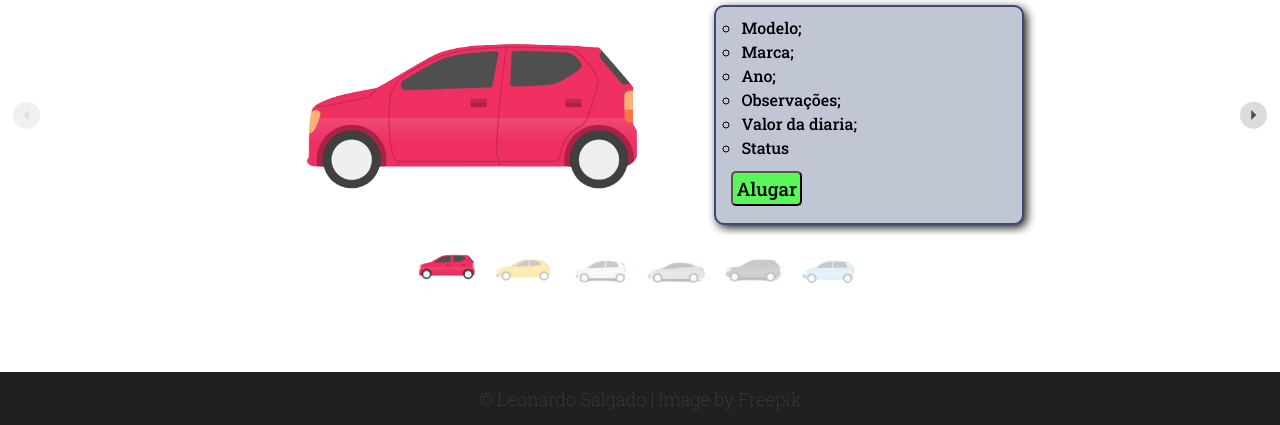
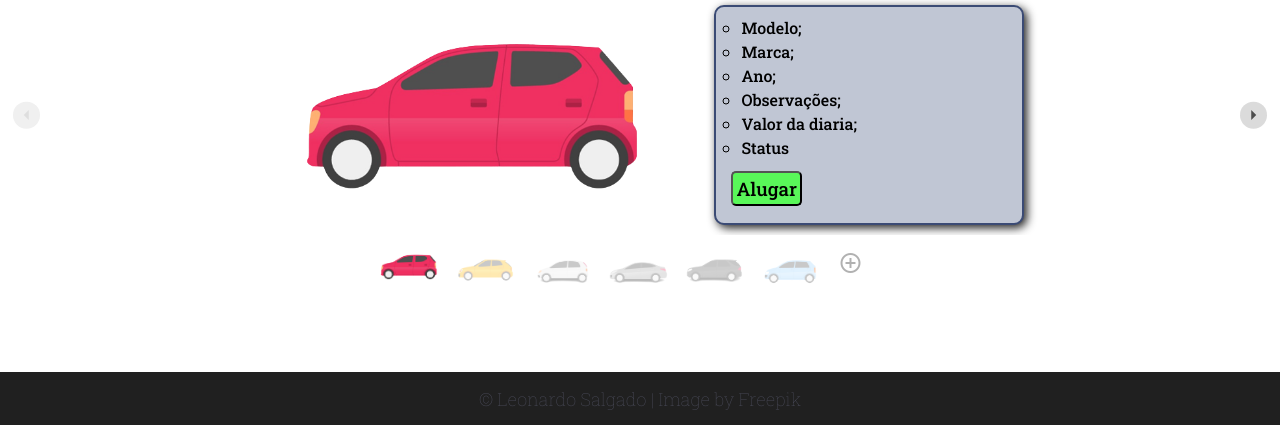
Before and after one commit to Salgado2004/Aluguel_de_Carros, a Flask app: page / in a window 1280 px wide. Shown: the part 375-800 px from the top of the page. Run offline with Flask 2, Linux system fonts and the light colour scheme.

Commit message:
Template add new car

```diff
--- a/static/folhaEstilo.css
+++ b/static/folhaEstilo.css
@@ -179,6 +179,16 @@
   width: 100%;
   height: auto;
 }
+.thumbnails .thumbnail #addCar {
+  width: 50%;
+  height: auto;
+  display: flex;
+  justify-content: center;
+  align-items: center;
+}
+.thumbnails .thumbnail #addCar span {
+  width: 75%;
+}
 .thumbnails .thumbnail.is-active {
   opacity: 1;
   transform: scale(1.1);
--- a/static/folhaEstilo.scss
+++ b/static/folhaEstilo.scss
@@ -211,6 +211,17 @@
             width: 100%;
             height: auto;
         }
+        #addCar{
+            width: 50%;
+            height: auto;
+            display: flex;
+            justify-content: center;
+            align-items: center;
+
+            span{
+                width: 75%;
+            }
+        }
 
         &.is-active {
             opacity: 1;
--- a/templates/index.html
+++ b/templates/index.html
@@ -126,6 +126,9 @@
             </div>
           </div>
         </li>
+        <li class="splide__slide">
+          <p>Alugue o seu carro!</p>
+        </li>
       </ul>
     </div>
   </section>
@@ -149,6 +152,11 @@
     <li class="thumbnail">
       <img src="../static/assets/carro6.png" alt="">
     </li>
+    <li class="thumbnail">
+      <div id="addCar">
+        <span class="material-symbols-outlined">add_circle</span>
+      </div>
+    </li>
   </ul>
   <footer>
     <p>&copy; Leonardo Salgado | Image by <a href="https://www.freepik.com/free-vector/flat-car-collection-with-side-view_1505021.htm#query=car&position=19&from_view=keyword" target="_blank">Freepik</a></p>
```
Also changed, not shown: 1 other file.
